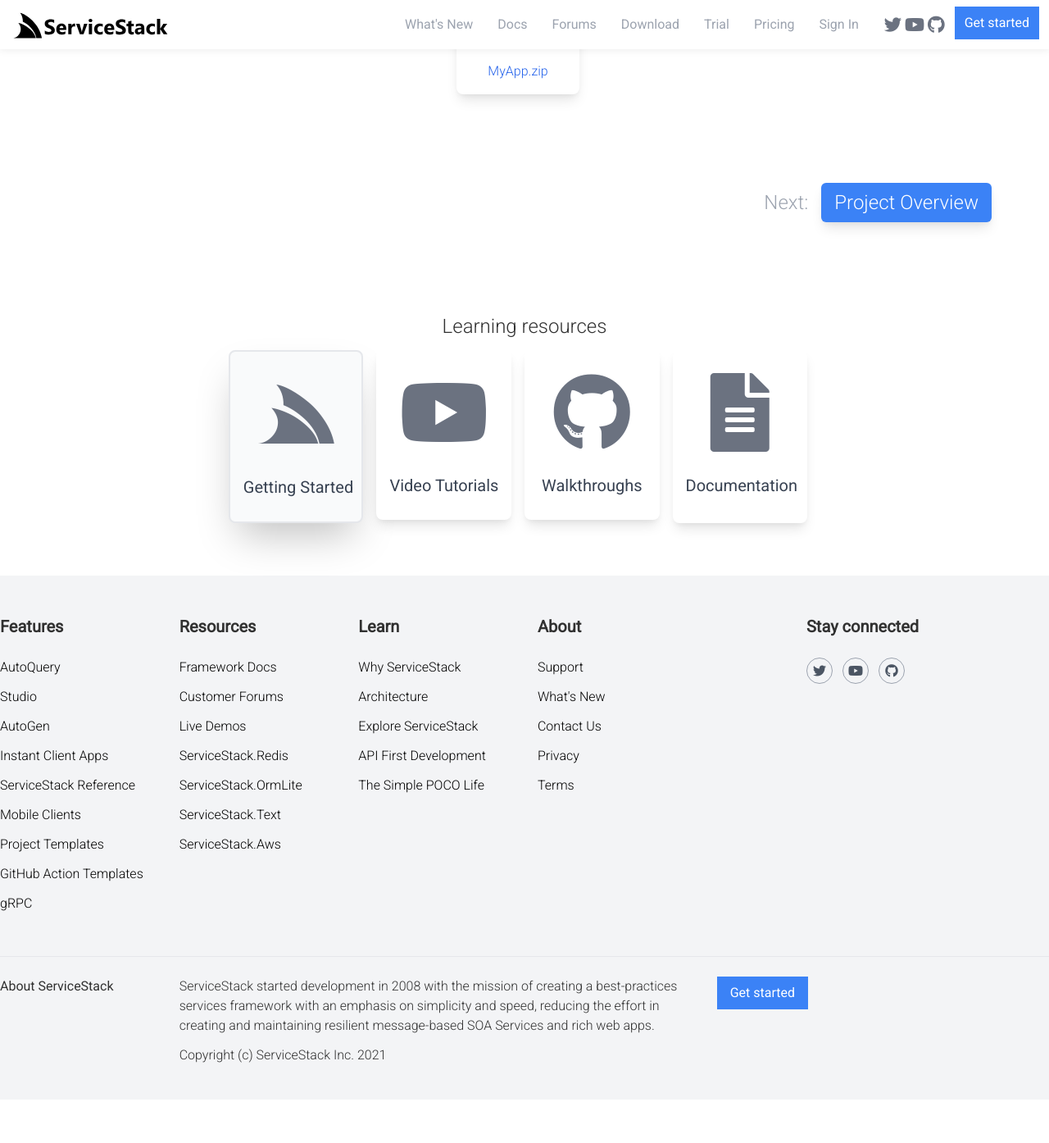
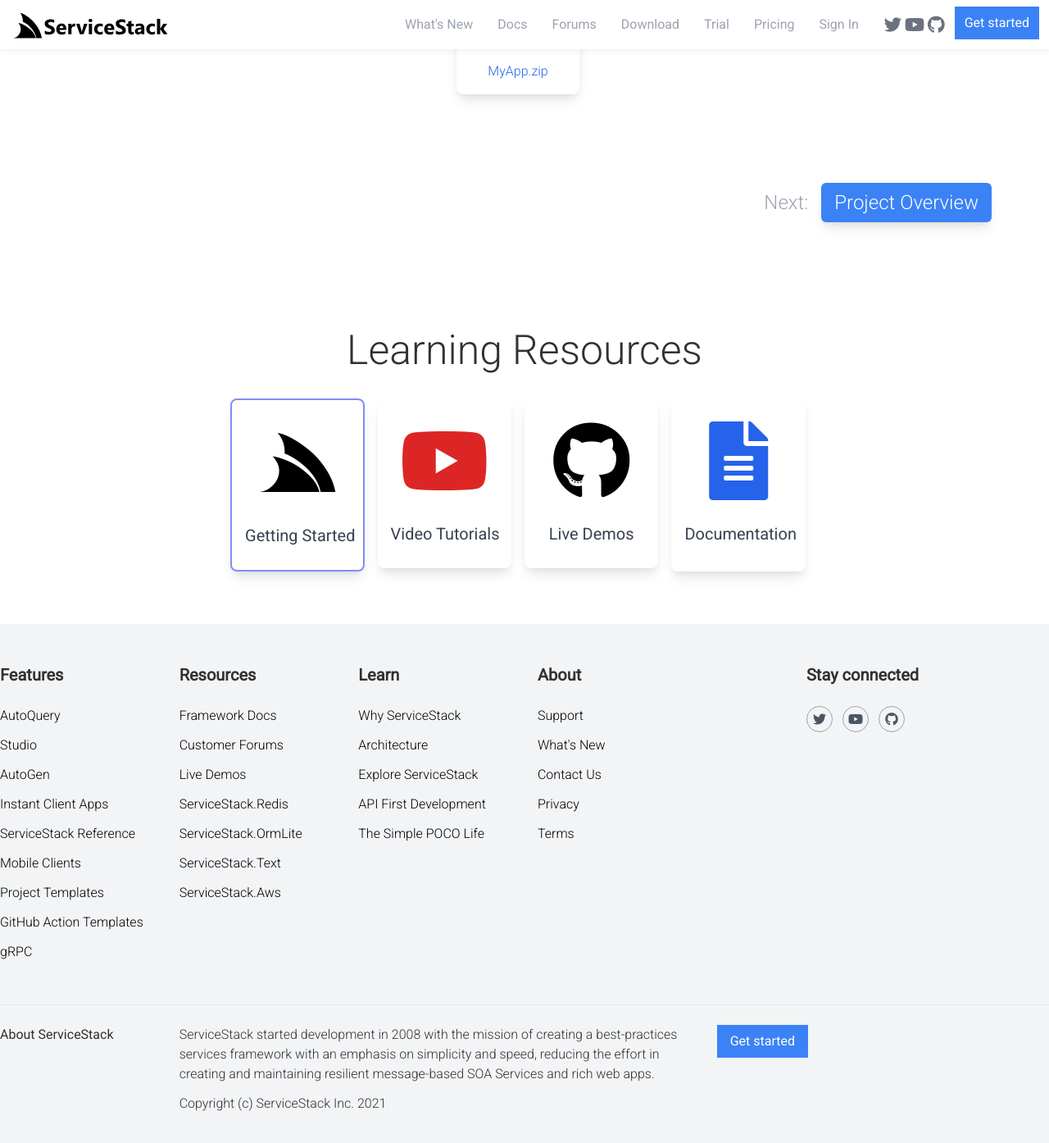
Before and after one commit to mythz/site, a Jekyll site: the page built from _pages/start.html, in a window 1280 px wide and 1400 px high, scrolled down 3211 px. Shown: the top 1394 px of the window at 82% size. Built offline with Jekyll 4.4.1, drawn with Linux system fonts in a browser that asks for light colours; before the commit the page ends 4552 px from its top, so only the background shows below that.

Commit message:
tweak Learning Resources UI

```diff
--- a/_includes/learning-resources-bottom-menu.html
+++ b/_includes/learning-resources-bottom-menu.html
@@ -1,21 +1,38 @@
-<div class="px-4 py-2 flex justify-center">
+<style>
+.card {
+    min-width:150px;
+}
+.active .card {
+    border: 2px solid #818cf8;
+}
+.active .card:hover {
+    --tw-shadow: 0 10px 15px -3px rgba(0,0,0,0.1),0 4px 6px -2px rgba(0,0,0,0.05);
+    box-shadow: var(--tw-ring-offset-shadow,0 0 #0000),var(--tw-ring-shadow,0 0 #0000),var(--tw-shadow);
+    cursor: default;
+}
+</style>
+<div id="learning-resources" class="px-4 py-2 flex justify-center">
     <div class="max-w-screen-lg text-center">
-        <h3>Learning resources</h3>
+        <div class="px-4 py-2 w-full flex justify-center text-center">
+            <div class="px-4 py-2">
+                <h2>Learning Resources</h2>
+            </div>
+        </div>
         <div class="flex flex-wrap justify-center">
-            <a href="/start" class="w-1/2 md:w-1/4">
-                <div class="border-gray-200 border-2 bg-gray-50 px-4 py-4 mr-4 mb-4 rounded-lg shadow-2xl text-center items-center justify-center hover:shadow-2xl" style="min-width:150px">
-                    <div class="text-center font-extrabold flex items-center justify-center bg-gray-50 mb-2">
-                        <div class="text-8xl my-3 nav-link text-gray-500 hover:text-black">
+            <a href="/start" class="active w-1/2 md:w-1/4">
+                <div class="card bg-white px-4 py-4 mr-4 mb-4 rounded-lg shadow-lg text-center items-center justify-center hover:shadow-2xl">
+                    <div class="text-center font-extrabold flex items-center justify-center bg-white mb-2">
+                        <div class="text-8xl my-3 nav-link text-black">
                             <i class="fab fa-servicestack"></i>
                         </div>
                     </div>
                     <h4 class="text-xl font-medium text-gray-700 mb-2" style="white-space: nowrap">Getting Started</h4>
                 </div>
             </a>
-            <a href="https://www.youtube.com/channel/UC0kXKGVU4NHcwNdDdRiAJSA" class="w-1/2 md:w-1/4">
-                <div class="bg-white px-4 py-4 mr-4 mb-4 rounded-lg shadow-lg text-center items-center justify-center hover:shadow-2xl" style="min-width:150px">
+            <a href="https://www.youtube.com/channel/UC0kXKGVU4NHcwNdDdRiAJSA/videos" class="w-1/2 md:w-1/4">
+                <div class="card bg-white px-4 py-4 mr-4 mb-4 rounded-lg shadow-lg text-center items-center justify-center hover:shadow-2xl">
                     <div class="text-center font-extrabold flex items-center justify-center bg-white mb-2">
-                        <div class="text-8xl my-3 nav-link text-gray-500 hover:text-red-600">
+                        <div class="text-8xl my-3 nav-link text-red-600">
                             <i class="fab fa-youtube"></i>
                         </div>
                     </div>
@@ -23,19 +40,19 @@
                 </div>
             </a>
             <a href="https://github.com/NetCoreApps/LiveDemos" class="w-1/2 md:w-1/4">
-                <div class="bg-white px-4 py-4 mr-4 mb-4 rounded-lg shadow-lg text-center items-center justify-center hover:shadow-2xl" style="min-width:150px">
+                <div class="card bg-white px-4 py-4 mr-4 mb-4 rounded-lg shadow-lg text-center items-center justify-center hover:shadow-2xl">
                     <div class="text-center font-extrabold flex items-center justify-center bg-white mb-2">
-                        <div class="text-8xl my-3 nav-link text-gray-500 hover:text-black">
+                        <div class="text-8xl my-3 nav-link text-black">
                             <i class="fab fa-github"></i>
                         </div>
                     </div>
-                    <h4 class="text-xl font-medium text-gray-700 mb-2">Walkthroughs</h4>
+                    <h4 class="text-xl font-medium text-gray-700 mb-2">Live Demos</h4>
                 </div>
             </a>
             <a href="https://docs.servicestack.net" class="w-1/2 md:w-1/4">
-                <div class="bg-white px-4 py-4 mr-4 mb-4 rounded-lg shadow-lg text-center items-center justify-center hover:shadow-2xl" style="min-width:150px">
+                <div class="card bg-white px-4 py-4 mr-4 mb-4 rounded-lg shadow-lg text-center items-center justify-center hover:shadow-2xl">
                     <div class="text-center font-extrabold flex items-center justify-center bg-white mb-2">
-                        <div class="text-8xl my-3 nav-link text-gray-500 hover:text-black">
+                        <div class="text-8xl my-3 nav-link text-blue-600">
                             <i class="fa fa-file-alt"></i>
                         </div>
                     </div>
--- a/_pages/start.html
+++ b/_pages/start.html
@@ -4,7 +4,8 @@
 layout: content-page
 sitemap: false
 ---
-<style xmlns="http://www.w3.org/1999/html">
+
+<style>
 code {
     padding: .2em;
     background-color: rgba(0, 0, 0, 0.04);
```
Lines whose indentation alone changed are shown as unchanged.
